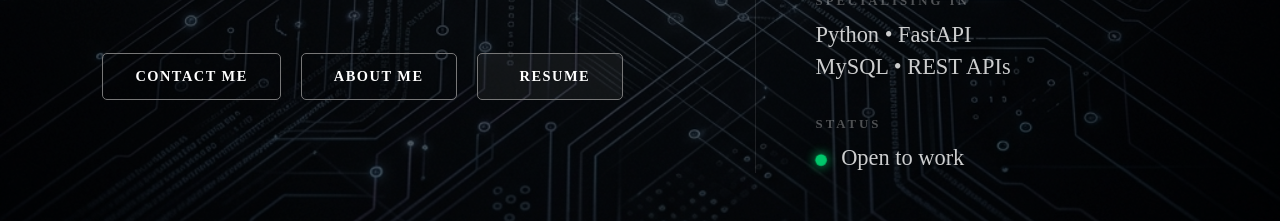
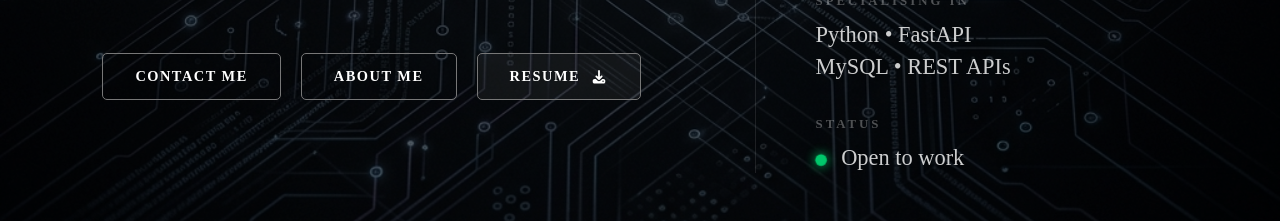
Before and after one commit to lohithsai2212/PORTFOLIO, a React (Vite) app in the folder Portfolio11/: page / in a window 1280 px wide. Shown: the part 557-778 px from the top of the page. Built offline with nearby package versions, Linux system fonts and the light colour scheme.

Commit message:
final changes4

```diff
--- a/Portfolio11/src/pages/Hero/Hero.jsx
+++ b/Portfolio11/src/pages/Hero/Hero.jsx
@@ -1,5 +1,7 @@
 import "./Hero.css";
 import profilePhoto from "../../assets/Photo.png";
+import { FontAwesomeIcon } from "@fortawesome/react-fontawesome";
+import { faDownload } from "@fortawesome/free-solid-svg-icons";
 
 export default function Hero() {
   return (
@@ -16,7 +18,7 @@
             <a href="#contact" className="hero-btn">Contact Me</a>
             <a href="#about" className="hero-btn">About Me</a>
             <a href="/resume.pdf" className="hero-btn resume-btn" download="Lohith_Sai_Resume.pdf">
-              <i className="fas fa-download"></i> Resume
+              Resume <FontAwesomeIcon icon={faDownload} />
             </a>
           </div>
         </div>
```
